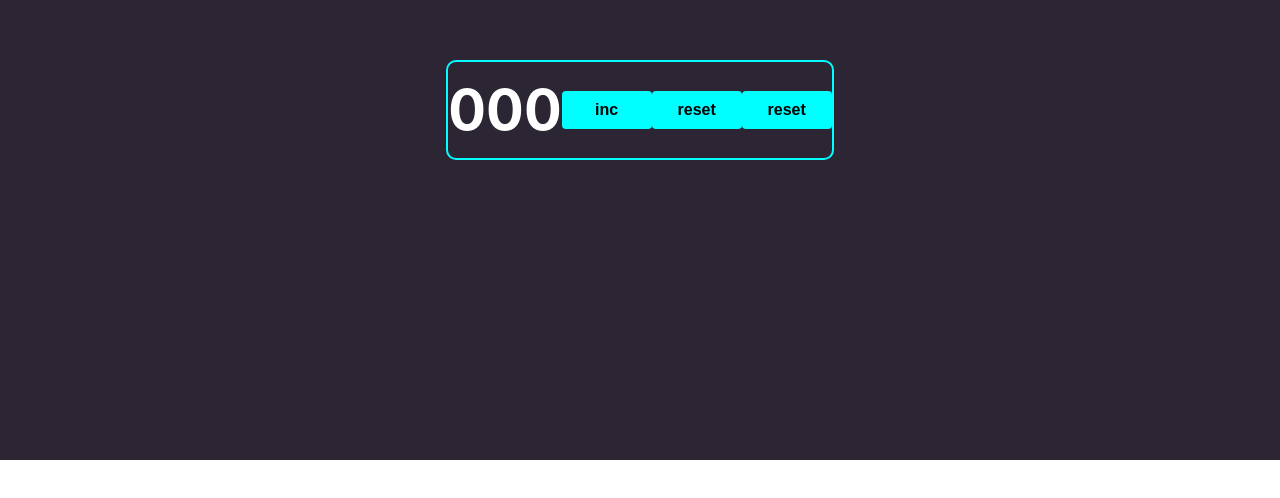
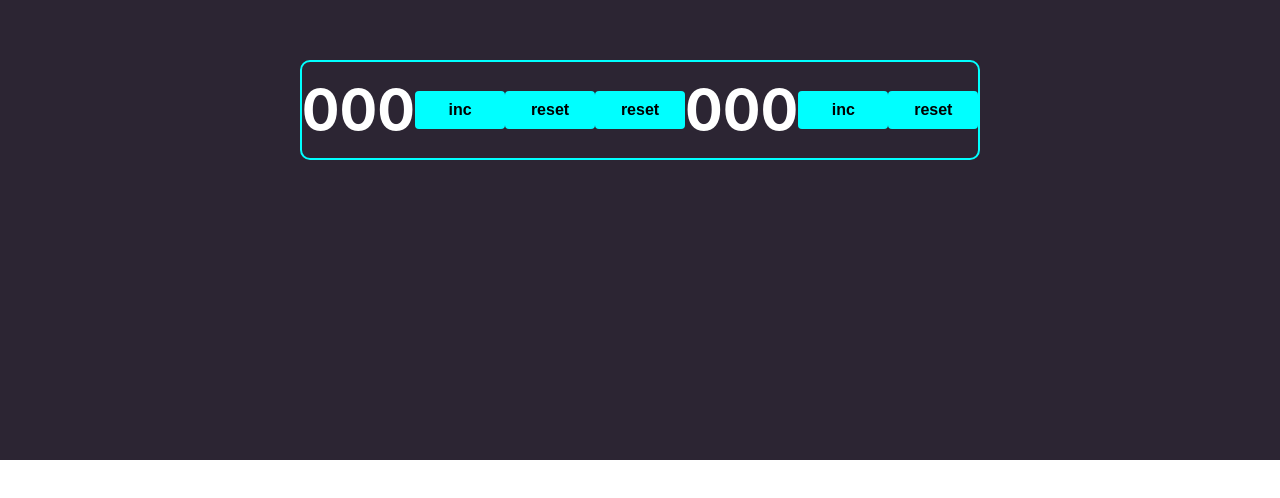
Before and after one commit to oleg-lego-lego/advanced-counter, a React (Create React App) app: page / in a window 1280 px wide. Shown: the part 240-738 px from the top of the page. Built offline with nearby package versions, Linux system fonts and the light colour scheme.

Commit message:
add count + button

```diff
--- a/src/App.tsx
+++ b/src/App.tsx
@@ -21,6 +21,11 @@ function App() {
                 <Button callBack={onClickIncHandler} name={'inc'}/>
                 <Button callBack={onClickResetHandler} name={'reset'}/>
                 <Button callBack={onClickResetHandler} name={'reset'}/>
+                <h1>{count}</h1>
+                <h1>{count}</h1>
+                <h1>{count}</h1>
+                <Button callBack={onClickIncHandler} name={'inc'}/>
+                <Button callBack={onClickResetHandler} name={'reset'}/>
             </div>
         </div>
     );
```
